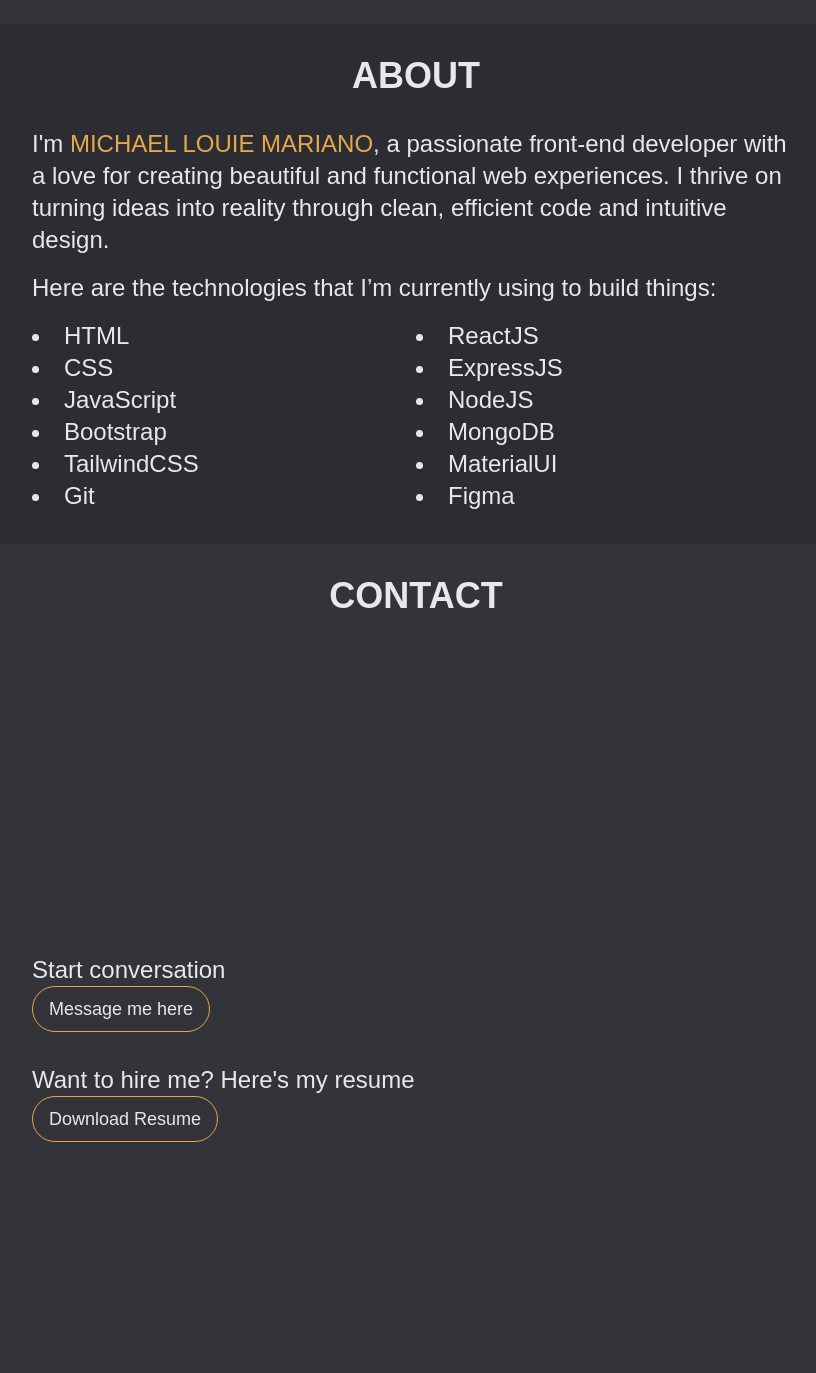
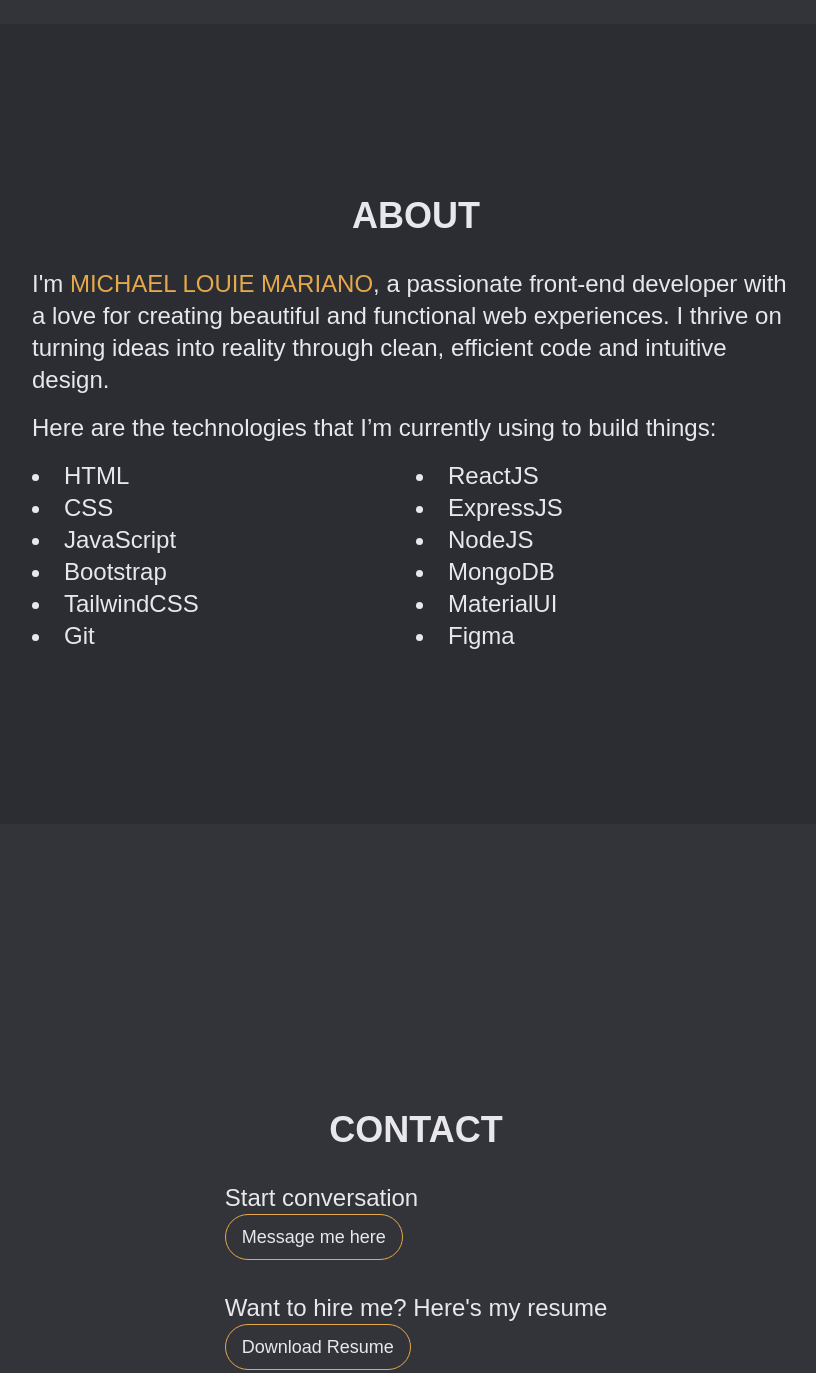
Before and after one commit to mikemariano19/portfolio2024, a website: page index.html in a window 1280 px wide. Shown: the part 2200-3573 px from the top of the page, without its empty margins (224-1040 px from the left). Drawn offline with Linux system fonts and the light colour scheme.

Commit message:
Fixing about section

```diff
--- a/index.html
+++ b/index.html
@@ -136,11 +136,11 @@
 </section>
 
 <!-- ABOUT -->
-<section id="about" class="bg-custom-bg-1 py-8 text-center text-2xl font-medium scroll-mt-0 md:scroll-mt-0">
+<section id="about" class="bg-custom-bg-1 text-center text-2xl font-medium scroll-mt-0 md:scroll-mt-0">
   <div class="max-w-[768px] md:px-4 lg:px-0 mx-auto">
-    <h1 class="text-4xl font-semibold pb-8">ABOUT</h1>
-    <div class="flex items-center h-4/5">
+    <div class="flex items-center h-screen">
       <div class="max-w-[350px] sm:max-w-[768px] mx-auto text-left">
+        <h1 class="text-4xl font-semibold pb-8 flex justify-center">ABOUT</h1>
         <p>
           I'm <span class="text-color-2">MICHAEL LOUIE MARIANO</span>, a passionate front-end developer with a love for creating beautiful and functional web experiences.
           I thrive on turning ideas into reality through clean, efficient code and intuitive design.
@@ -174,9 +174,9 @@
 <!-- CONTACT -->
 <section id="contact" class="bg-custom-bg-2 h-4/5 md:mx-auto text-center text-2xl font-medium scroll-mt-0 md:scroll-mt-0">
   <div class="max-w-[768px] md:px-4 lg:px-0 mx-auto pb-8 ">
-    <h1 class="text-4xl font-semibold py-8">CONTACT</h1>
-    <div class="text-start flex h-screen items-center">
+    <div class="text-start flex h-screen justify-center items-center">
       <div>
+        <h1 class="text-4xl font-semibold py-8 flex justify-center">CONTACT</h1>
         <div>
           <p>Start conversation</p>
           <button class="btn mr-2"><a href="">Message me here</a></button>
```
Also changed, not shown: src/output.css.
